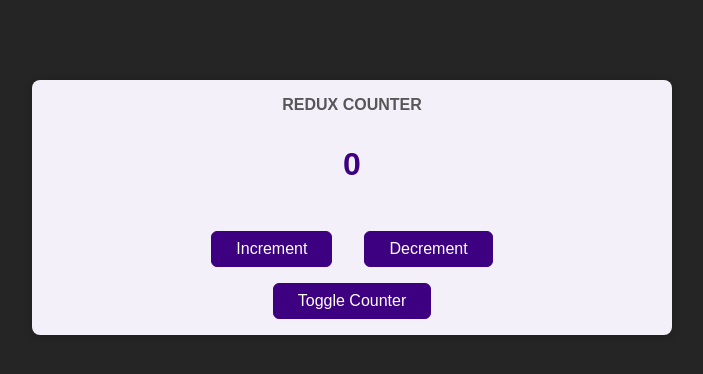
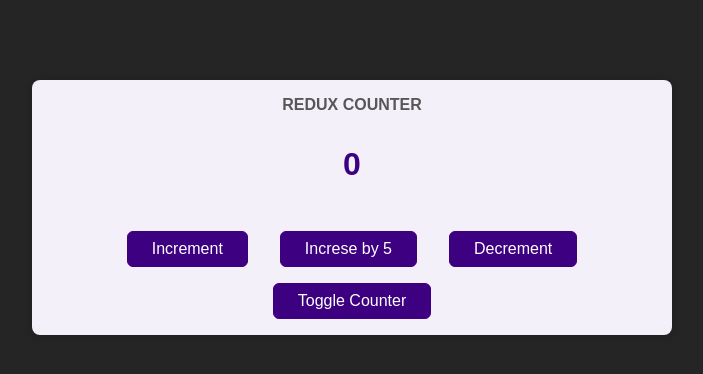
Before and after one commit to DorianKita/redux_counter, a React (Create React App) app: page / in a window 1280 px wide. Shown: the top 374 px of the page, without its empty margins (288-991 px from the left). Built offline with nearby package versions, Linux system fonts and the light colour scheme.

Commit message:
added action payload to handle add by 5 function

```diff
--- a/src/components/Counter.js
+++ b/src/components/Counter.js
@@ -12,6 +12,10 @@ const Counter = () => {
     dispatch({type: "increment"})
   };
 
+  const increaseHandler = (number) => {
+    dispatch({type: "increase", amount:number})
+  }
+
   const decrementHandler = () => {
     dispatch({type: "decrement"})
   };
@@ -24,6 +28,7 @@ const Counter = () => {
       <div className={classes.value}>{counter}</div>
       <div>
       <button onClick={incrementHandler}>Increment</button>
+      <button onClick={() => increaseHandler(5)}>Increse by 5</button>
       <button onClick={decrementHandler}>Decrement</button>
       </div>
       <button onClick={toggleCounterHandler}>Toggle Counter</button>
@@ -36,8 +41,6 @@ export default Counter
 //Class based component
 
 // class Counter extends Component{
-
-
 
 //   incrementHandler(){
 //     this.props.increment();
--- a/src/store/index.js
+++ b/src/store/index.js
@@ -5,6 +5,12 @@ const counterReducer = (state={counter: 0},action) => {
     if (action.type ==="increment") {
         return{
             counter: state.counter +1
+        }
+    }
+
+    if (action.type === "increase"){
+        return{
+            counter: state.counter + action.amount
         }
     }
 
```
